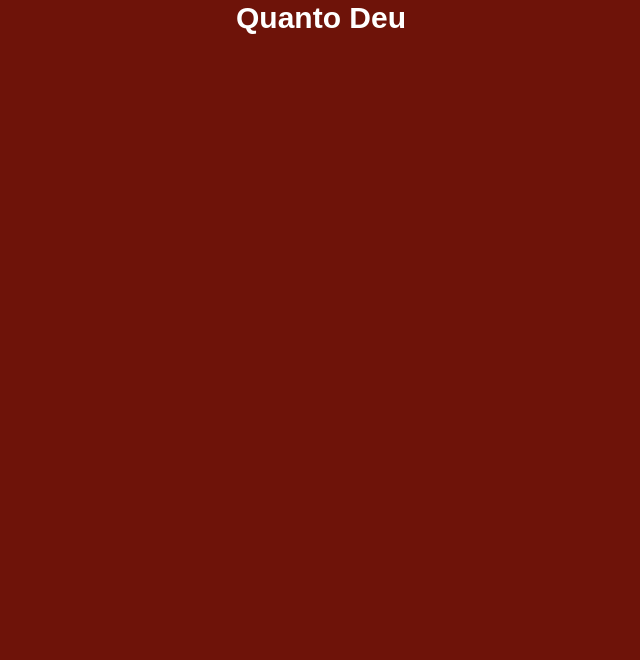
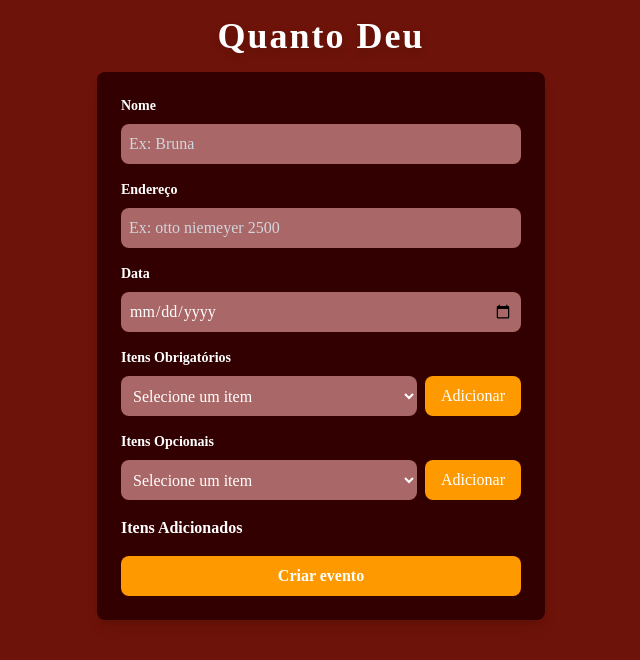
Before and after one commit to Joaolrm/QuantoDeuFE, a Next.js app: page /criarEvento in a window 1280 px wide. Shown: the top 660 px of the page, without its empty margins (319-959 px from the left). Built offline with nearby package versions, Linux system fonts and the light colour scheme.

Commit message:
Adicionada o esqueleto do Adicionar Evento, ajustes de rotas do Dashboard, ajustes gerais do login..

```diff
--- a/src/app/criarEvento/page.tsx
+++ b/src/app/criarEvento/page.tsx
@@ -1,3 +1,121 @@
+"use client";
+import { useState } from "react";
+import ".//style.css";
+
 export default function criandoEvento() {
+  const [nome, setNome] = useState("");
+  const [endereco, setEndereco] = useState("");
+  const [data, setData] = useState("");
+  const [itensAdicionados, setItensAdicionados] = useState([]);
 
+  const [itemObrigatorio, setItemObrigatorio] = useState("");
+  const [itemOpcional, setItemOpcional] = useState("");
+
+  const adicionarItem = (tipo) => {
+    const novoItem = tipo === "obrigatorio" ? itemObrigatorio : itemOpcional;
+
+    if (!novoItem) return;
+
+    // Evitar itens duplicados
+    if (!itensAdicionados.some((item) => item.nome === novoItem)) {
+      setItensAdicionados([
+        ...itensAdicionados,
+        { nome: novoItem, tipo },
+      ]);
+    }
+
+    // Limpar o campo após adicionar
+    if (tipo === "obrigatorio") setItemObrigatorio("");
+    else setItemOpcional("");
+  };
+
+  const removerItem = (itemRemover) => {
+    setItensAdicionados(
+      itensAdicionados.filter((item) => item.nome !== itemRemover.nome)
+    );
+  };
+
+  const criarEvento = () => {
+    console.log({
+      nome,
+      endereco,
+      data,
+      itensAdicionados,
+    });
+    alert("Evento criado com sucesso!");
+  };
+
+  return (
+    <div className="max-w-md mx-auto p-6 text-white rounded-lg shadow-lg space-y-4 form-add-evento">
+      <div>
+        <label className="block text-sm font-bold mb-2">Nome</label>
+        <input type="text" placeholder="Ex: Bruna" value={nome} onChange={(e) => setNome(e.target.value)} className="w-full p-2 rounded-lg fundo-input text-white placeholder-gray-300" />
+      </div>
+      <div>
+        <label className="block text-sm font-bold mb-2">Endereço</label>
+        <input type="text" placeholder="Ex: otto niemeyer 2500" value={endereco} onChange={(e) => setEndereco(e.target.value)} className="w-full p-2 rounded-lg fundo-input text-white placeholder-gray-300"/>
+      </div>
+      <div>
+        <label className="block text-sm font-bold mb-2">Data</label>
+        <input type="date" value={data} onChange={(e) => setData(e.target.value)} className="w-full p-2 rounded-lg fundo-input text-white" />
+      </div>
+      <div>
+        <label className="block text-sm font-bold mb-2">Itens Obrigatórios</label>
+        <div className="flex gap-2">
+          <select value={itemObrigatorio} onChange={(e) => setItemObrigatorio(e.target.value)} className="flex-1 p-2 rounded-lg fundo-input text-white">
+            <option value="">Selecione um item</option>
+            <option value="Cerveja">Cerveja</option>
+            <option value="Refrigerante">Refrigerante</option>
+          </select>
+          <button onClick={() => adicionarItem("obrigatorio")} className="px-4 py-2 bg-amber-500 rounded-lg hover:bg-amber-600">
+            Adicionar
+          </button>
+        </div>
+      </div>
+      <div>
+        <label className="block text-sm font-bold mb-2">Itens Opcionais</label>
+        <div className="flex gap-2">
+          <select value={itemOpcional} onChange={(e) => setItemOpcional(e.target.value)} className="flex-1 p-2 rounded-lg fundo-input text-white" >
+            <option value="">Selecione um item</option>
+            <option value="Suco">Suco</option>
+            <option value="Água">Água</option>
+          </select>
+          <button onClick={() => adicionarItem("opcional")} className="px-4 py-2 bg-amber-500 rounded-lg hover:bg-amber-600" >
+            Adicionar
+          </button>
+        </div>
+      </div>
+      <div>
+        <h3 className="font-bold mb-2">Itens Adicionados</h3>
+        <ul className="space-y-2">
+          {itensAdicionados.map((item, index) => (
+            <li key={index} className="flex justify-between items-center bg-red-800 p-2 rounded-lg">
+              <div className="flex items-center gap-2 relative">
+                {item.tipo === "obrigatorio" && (
+                  <div className="group relative">
+                    <span className="material-symbols-outlined text-yellow-500">
+                      warning
+                    </span>
+                    <div className="absolute bottom-full left-1/2 transform -translate-x-1/2 mb-2 hidden group-hover:block bg-gray-800 text-white text-xs rounded px-2 py-1">
+                      Obrigatório
+                    </div>
+                  </div>
+                )}
+                {item.nome}
+              </div>
+              <button onClick={() => removerItem(item)} className="text-white bg-red-500 px-2 py-1 rounded hover:bg-red-600">
+                X
+              </button>
+            </li>
+          ))}
+        </ul>
+      </div>
+      <button
+        onClick={criarEvento}
+        className="w-full py-2 bg-amber-500 rounded-lg hover:bg-amber-600 font-bold"
+      >
+        Criar evento
+      </button>
+    </div>
+  );
 }
--- /dev/null
+++ b/src/app/criarEvento/style.css
@@ -0,0 +1,6 @@
+.form-add-evento{
+    background-color: #320000;
+}
+.fundo-input{
+    background-color: #AA6767;
+}
--- a/src/app/dashboard/page.tsx
+++ /dev/null
@@ -1,31 +0,0 @@
-import Head from 'next/head';
-import { DashboardEvents } from "@/components/Dashboard";
-import ".//style.css";
-
-export default function Dashboard() {
-  return (
-    <div className="min-h-screen pb-20 container-dashboard">
-      <Head>
-        <title>Dashboard Mobile</title>
-      </Head>
-
-      {/* Conteúdo principal */}
-      <main className="p-4 ">
-        <h1 className="text-center text-1xl text-white  mb-2">Organize seus Churrascos com mais Eficiência</h1>
-
-        <DashboardEvents></DashboardEvents>
-      </main>
-
-      {/* Barra fixa inferior com botões mais próximos */}
-      <div className="fixed bottom-4 left-0 right-0 flex justify-center gap-12 barra-footer">
-        <button className="w-15 h-15 rounded-full bg-amber-500 flex items-center justify-center shadow-md hover:bg-amber-500 transition">
-          <span className="material-symbols-outlined text-2xl text-gray-50">home</span>
-        </button>
-
-        <a href="/criarEvento" className="w-15 h-15 rounded-full bg-amber-500 flex items-center justify-center shadow-lg hover:bg-amber-600 transition">
-          <span className="material-symbols-outlined text-2xl text-white">add</span>
-        </a>
-      </div>
-    </div>
-  );
-}
--- a/src/app/globals.css
+++ b/src/app/globals.css
@@ -1,6 +1,9 @@
 @import "tailwindcss";
 
 body {
-  font-family: Arial, Helvetica, sans-serif;
+  font-family: Jomhuria;
   background-color: #6E1309;
 }
+.titulo-logo{
+  letter-spacing: 2px;
+}
--- a/src/app/layout.tsx
+++ b/src/app/layout.tsx
@@ -13,7 +13,7 @@ export default function RootLayout({
 
       </head>
       <body>
-        <h1 className="text-center text-3xl text-white font-extrabold mb-2">Quanto Deu</h1>
+        <h1 className="titulo-logo m-4 drop-shadow-lg text-center text-4xl text-white font-extrabold"> <a href="/">Quanto Deu </a></h1>
         {children}
       </body>
     </html>
--- a/src/app/login/page.tsx
+++ b/src/app/login/page.tsx
@@ -3,18 +3,15 @@ import ".///style.css";
 
 export default function LoginPage() {
   return (
-    <div className="min-h-screen bg-gray-50 text-gray-50 flex flex-col justify-center py-12 sm:px-6 lg:px-8 container-login">
+    <div className=" bg-gray-50 text-gray-50 flex flex-col  py-12 sm:px-6 lg:px-8 container-login">
       <div className="sm:mx-auto sm:w-full sm:max-w-md">
-        <h1 className="text-center text-3xl font-extrabold mb-2">
-          Quanto Deu
-        </h1>
         <h2 className="text-center text-xl font-medium text-gray-100">
           Login
         </h2>
       </div>
 
       <div className="mt-8 sm:mx-auto sm:w-full sm:max-w-md">
-        <div className=" py-8 px-4 shadow sm:rounded-lg sm:px-10">
+        <div className="pt4 py-2 px-4 shadow sm:rounded-lg sm:px-10">
           <LoginForm />
         </div>
       </div>
--- a/src/app/login/style.css
+++ b/src/app/login/style.css
@@ -1,9 +1,10 @@
 .container-login {
         margin: 0;
         padding: 0;
-        height: 100vh;
+        /* height: 100vh; */
         display: flex;
         justify-content: center;
         align-items: center;
         background: radial-gradient(circle, #4b0000, #2d0000, #1a0000);
+        min-height: 80vh;
     }
--- a/src/app/page.tsx
+++ b/src/app/page.tsx
@@ -1,3 +1,31 @@
+import Head from "next/head";
+import { DashboardEvents } from "@/components/Dashboard";
+import ".//style_dashboard.css";
+
 export default function Home() {
-    <h1>Você Está Na home seja bem bem bem bem vindor</h1>
+  return (
+    <div className="pb-20 container-dashboard">
+      <Head>
+        <title>Dashboard</title>
+      </Head>
+
+      {/* Conteúdo principal */}
+      <main className="p-4">
+        <h1 className="text-center text-1xl text-white mb-2">
+          Organize seus Churrascos com mais Eficiência
+        </h1>
+        <DashboardEvents />
+      </main>
+
+      {/* Barra fixa inferior com botões mais próximos */}
+      <div className="fixed bottom-0 pr-5 left-0 right-0 flex justify-center items-center gap-16 barra-footer">
+        <a className="w-15 h-15  rounded-full bg-amber-500 flex items-center justify-center shadow-md hover:bg-amber-500 transition" aria-label="Home">
+          <span className="material-symbols-outlined text-gray-50">home</span>
+        </a>
+        <a href="/criarEvento" className="w-15 h-15 rounded-full bg-amber-500 flex items-center justify-center shadow-lg hover:bg-amber-600 transition"aria-label="Criar Evento">
+          <span className="material-symbols-outlined text-white">add</span>
+        </a>
+      </div>
+    </div>
+  );
 }
--- a/src/components/Dashboard.tsx
+++ b/src/components/Dashboard.tsx
@@ -45,19 +45,19 @@ export const DashboardEvents = () => {
 
   return (
     <div className="flex justify-center items-center h-full">
-      <div className="bg-yellow-400 p-6 rounded-lg shadow-lg w-80 max-w-full">
-        <h1 className="text-xl font-bold mb-4 text-center">Próximo Evento</h1>
+      <div className="bg-yellow-200 p-6 rounded-lg shadow-lg w-90 max-w-full">
+        <h1 className="text-3xl text-red-900 font-bold mb-4 text-center">Próximo Evento</h1>
         {user?.events?.length > 0 ? (
           user.events.map((event) => (
-            <div key={event.id} className="text-black mb-4">
-              <p className="font-semibold">Nome: {event.name}</p>
-              <p>
+            <div key={event.id} className="text-red-900 mb-4">
+              <h2 className="text-xl font-semibold">{event.name}</h2>
+              <h3 className="text-xl">
                 <span className="font-semibold">Data:</span>{" "}
                 {new Date(event.date).toLocaleDateString("pt-BR")}
-              </p>
-              <p>
-                <span className="font-semibold">Endereço:</span> {event.address}
-              </p>
+              </h3>
+                <a className="text-xl" href={`https://www.google.com/maps/search/?api=1&query=${encodeURIComponent(event.address)}`} rel="noopener noreferrer">
+                  <span className="font-semibold ">Loc:</span> <span className="underline">{event.address}</span>
+                </a>
             </div>
           ))
         ) : (
--- a/src/components/LoginForm.tsx
+++ b/src/components/LoginForm.tsx
@@ -31,7 +31,7 @@ export const LoginForm = () => {
       }
 
       // alert(`Bem-vindo, ${userData.name}! Você tem ${userData.events.length} evento(s).`);
-      router.push("/dashboard");
+      router.push("/");
     } catch (err) {
       setError(err instanceof Error ? err.message : "Ocorreu um erro ao fazer login");
     } finally {
@@ -75,6 +75,7 @@ export const LoginForm = () => {
       >
         {isLoading ? "Carregando..." : "Entrar"}
       </button>
+      <a className="object-bottom-right underline" href="/cadastro">Registrar-se</a>
     </form>
   );
 };
```
Also changed, not shown: src/app/style_dashboard.css (renamed from src/app/dashboard/style.css, +30 -5 lines).
